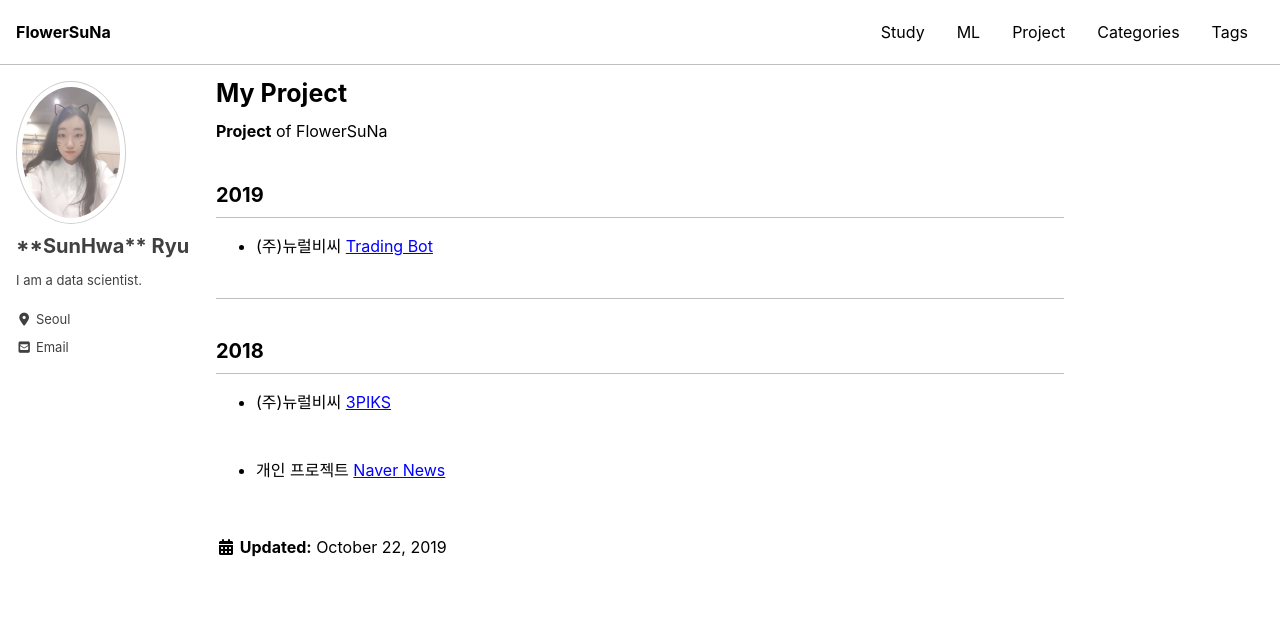
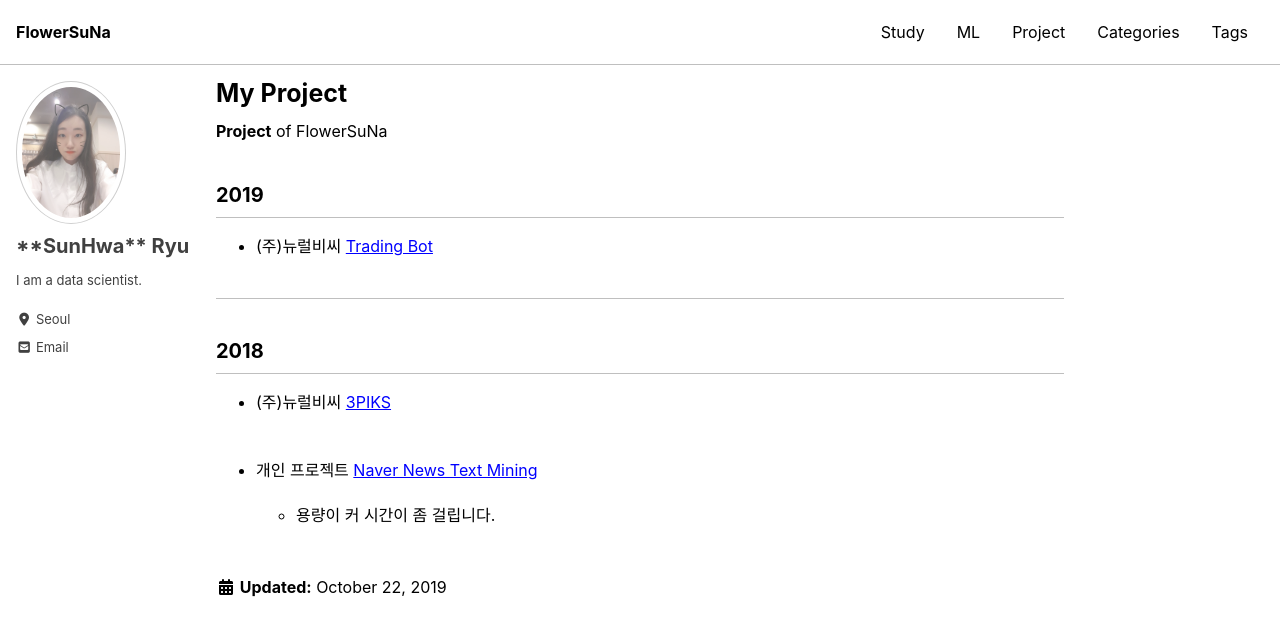
Before and after one commit to MinPinSunHwa/suna.github.io, a Jekyll site: the page built from _project/project.md, in a window 1280 px wide and 900 px high. Shown: the top 636 px of the window. Built offline with Jekyll 4.4.1, drawn with Linux system fonts in a browser that asks for light colours; cached includes are drawn as plain includes; nearby versions of some CDN libraries.

Commit message:
Update project.md

```diff
--- a/_project/project.md
+++ b/_project/project.md
@@ -17,4 +17,5 @@ permalink: /project/
 - (주)뉴럴비씨 [3PIKS](3piks/3PIKS.pdf)
 <br><br>
 
-- 개인 프로젝트 [Naver News](naver_news/naver_news.html)
+- 개인 프로젝트 [Naver News Text Mining](naver_news/naver_news.html)
+  - 용량이 커 시간이 좀 걸립니다.
```
